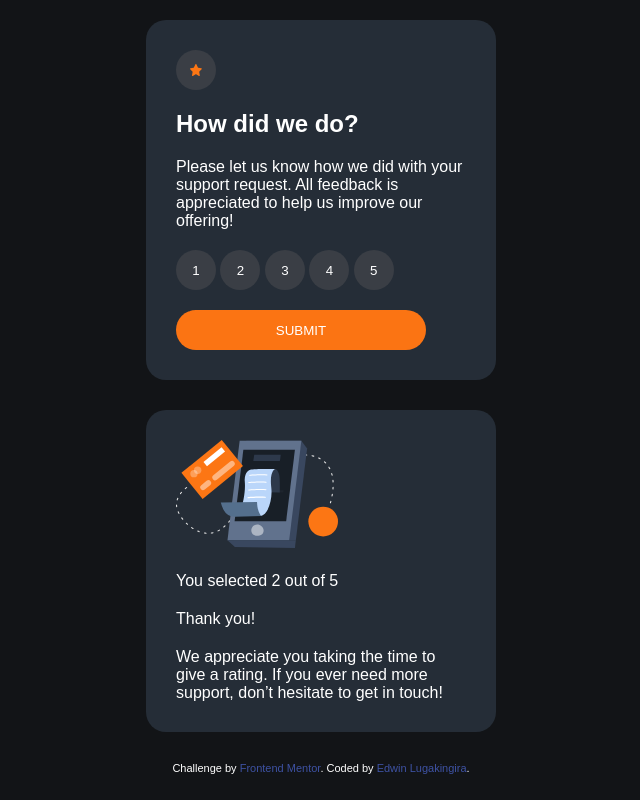
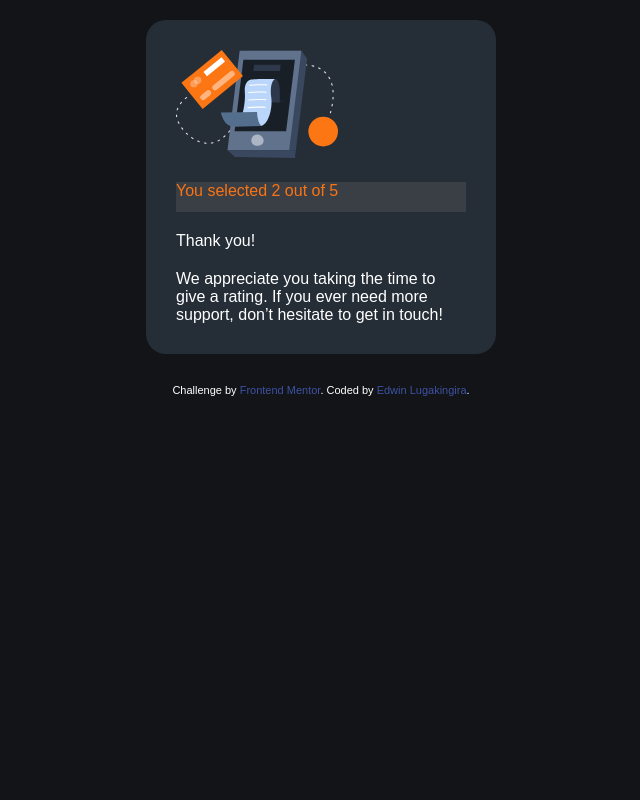
Before and after one commit to kaigwa/interactive-rating-component-main, a plain HTML site: page index.html in a window 1280 px wide. Both pictures are taken after a click on the button "SUBMIT". Shown: the whole page, without its empty margins (319-959 px from the left). Drawn offline with Linux system fonts and the light colour scheme.

Commit message:
New Features

```diff
--- a/index.css
+++ b/index.css
@@ -75,6 +75,10 @@ button:hover{
     background-color: hsl(25, 97%, 53%);
 }
 
+button:focus{
+    background-color: hsl(217, 12%, 63%);
+}
+
 #button{
     cursor: pointer;
     width: 250px;
@@ -89,3 +93,13 @@ button:hover{
     background-color: hsl(0, 0%, 100%);
     color: hsl(25, 97%, 53%);
 }
+
+.hidden{
+    display: none;
+}
+
+.select{
+    color: hsl(25, 97%, 53%);
+    background-color: hsl(218, 9%, 25%);
+    height: 30px;
+}
--- a/index.html
+++ b/index.html
@@ -8,9 +8,7 @@
 
   <title>Frontend Mentor | Interactive rating component</title>
   <link rel="stylesheet" href="./index.css">
-  <script>
 
-  </script>
 </head>
 <body>
 
@@ -25,11 +23,11 @@
   to help us improve our offering!</p>
 
   <ul class="list">
-    <li><button>1</button></li>
-    <li><button>2</button></li>
-    <li><button>3</button></li>
-    <li><button>4</button></li>
-    <li><button>5</button></li>
+    <li><button class="bttn">1</button></li>
+    <li><button class="bttn">2</button></li>
+    <li><button class="bttn">3</button></li>
+    <li><button class="bttn">4</button></li>
+    <li><button class="bttn">5</button></li>
   </ul>
 
   <input id="button" type="button" value="SUBMIT">
@@ -38,11 +36,11 @@
 </div>
 
   <!-- Thank you state start -->
-<div class="thank">
+<div class="thank hidden">
  <div class="mobile">
   <img src="images/illustration-thank-you.svg" alt="">
  </div>
-  <p>You selected <span>2</span> <!-- Add rating here --> out of 5
+  <p class="select">You selected <span id="vote">2</span> <!-- Add rating here --> out of 5
   </p>
   <p>Thank you!</p>
 
@@ -56,6 +54,8 @@
     Challenge by <a href="https://www.frontendmentor.io?ref=challenge" target="_blank">Frontend Mentor</a>.
     Coded by <a href="#">Edwin Lugakingira</a>.
   </div>
+
+<script src="index.js"> </script>
 </body>
 </html>
 
--- /dev/null
+++ b/index.js
@@ -0,0 +1,19 @@
+// creation of all functions
+const mainContainer = document.querySelector('.container');
+const thankContainer = document.querySelector('.thank');
+const submitButton = document.getElementById('button');
+const vote = document.getElementById('vote');
+const rates = document.querySelectorAll('.bttn')
+
+// call on submit button and manipuration of container pagees
+submitButton.addEventListener('click', () => {
+    thankContainer.classList.remove('hidden')
+    mainContainer.style.display = 'none';
+})
+
+// call and declaration of vote-button
+rates.forEach((rate) => {
+ rate.addEventListener('click', () =>{
+    vote.innerHTML = rate.innerHTML
+ })
+});
```
